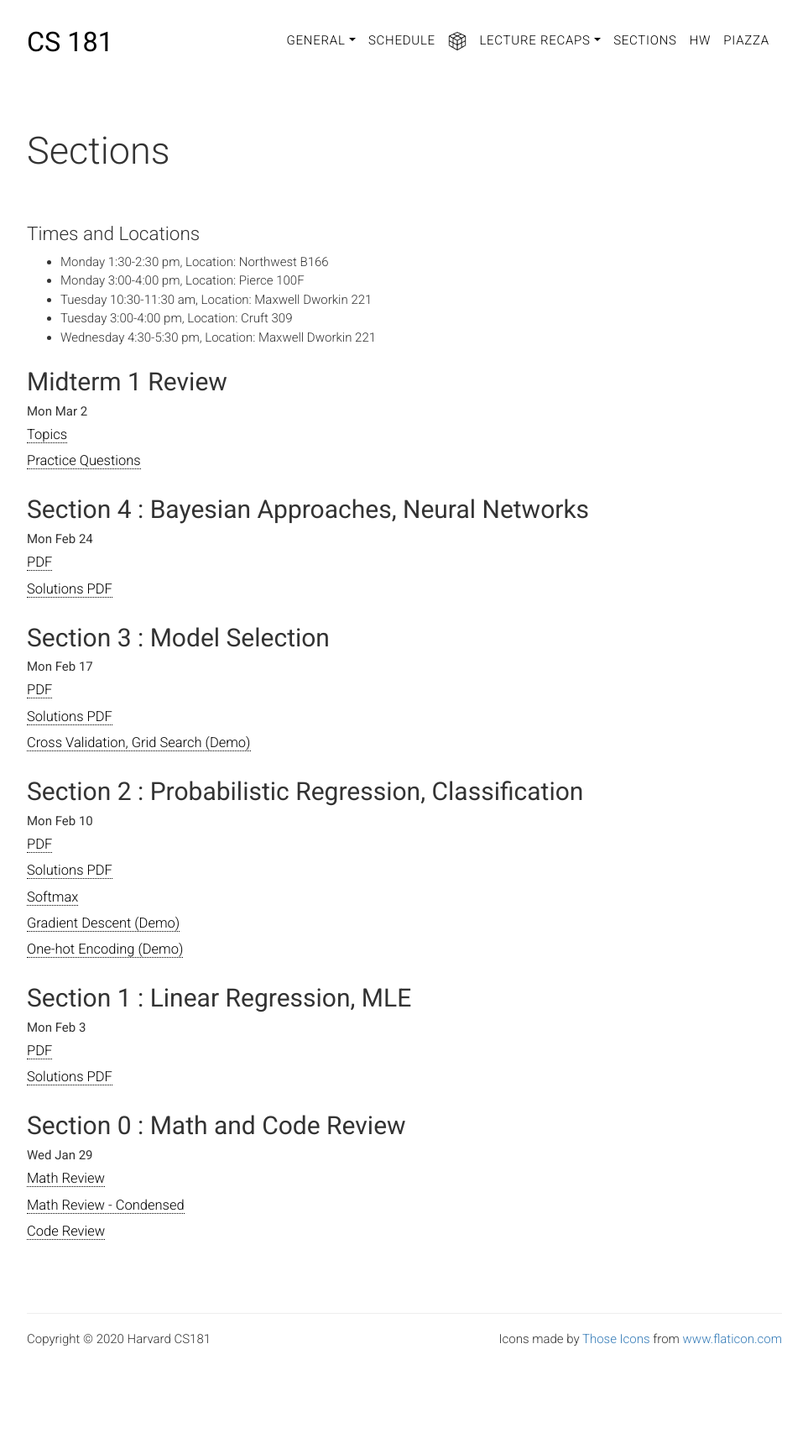
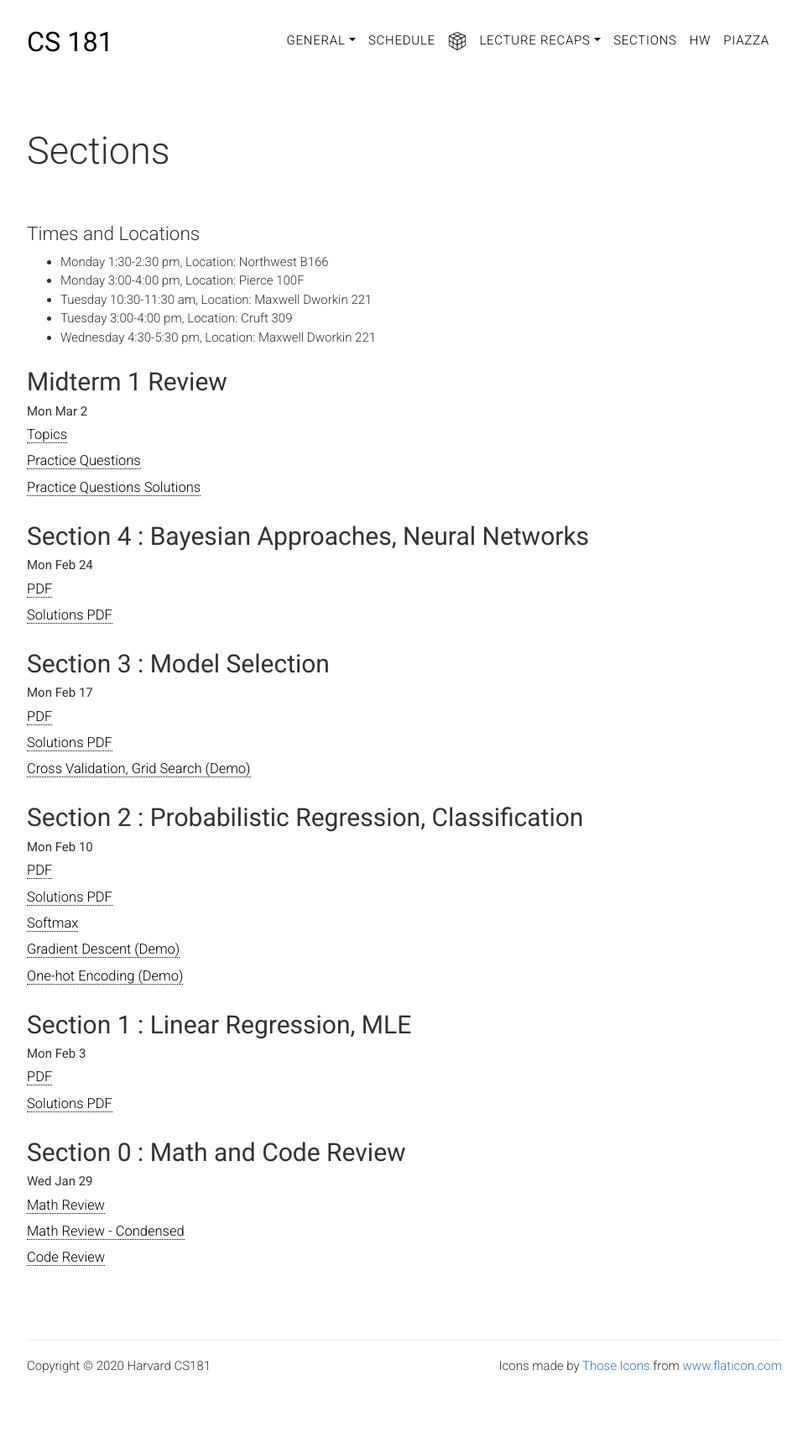
Before and after one commit to harvard-ml-courses/cs181-web-2020, a Jekyll site: the page built from sections.html, in a window 1280 px wide. Shown: the whole page at 84% size, without its empty margins (158-1121 px from the left). Built offline with Jekyll 4.4.1, drawn with Linux system fonts in a browser that asks for light colours; before the commit the page ends 1682 px from its top, so only the background shows below that.

Commit message:
solutions to practice problems added

```diff
--- a/sections.html
+++ b/sections.html
@@ -20,6 +20,7 @@ weight: 0
         <ul class="lists">
             <li><a href="sections/topics1.pdf" target="_blank">Topics</a></li>
             <li><a href="sections/practice1.pdf" target="_blank">Practice Questions</a></li>
+            <li><a href="sections/practice1-soln.pdf" target="_blank">Practice Questions Solutions</a></li>
         </ul>
 
         <h2 class="title" id="sec4">Section 4 : Bayesian Approaches, Neural Networks</h2>
```
